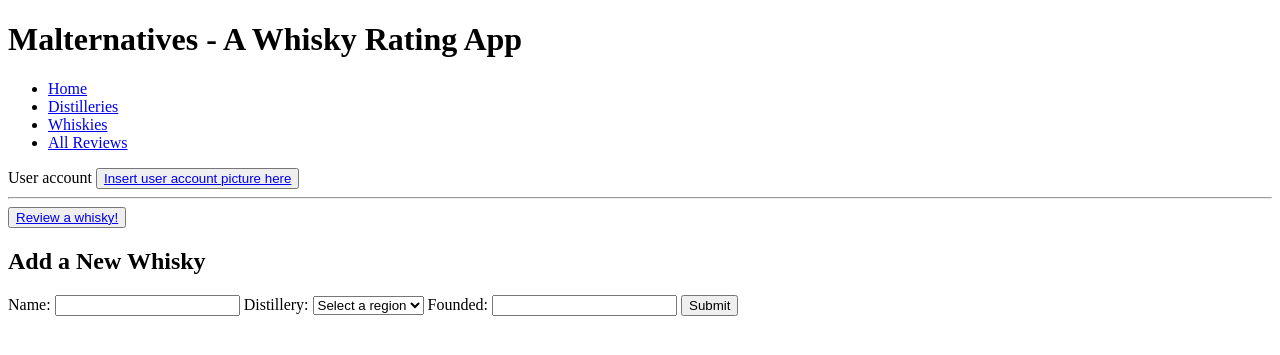
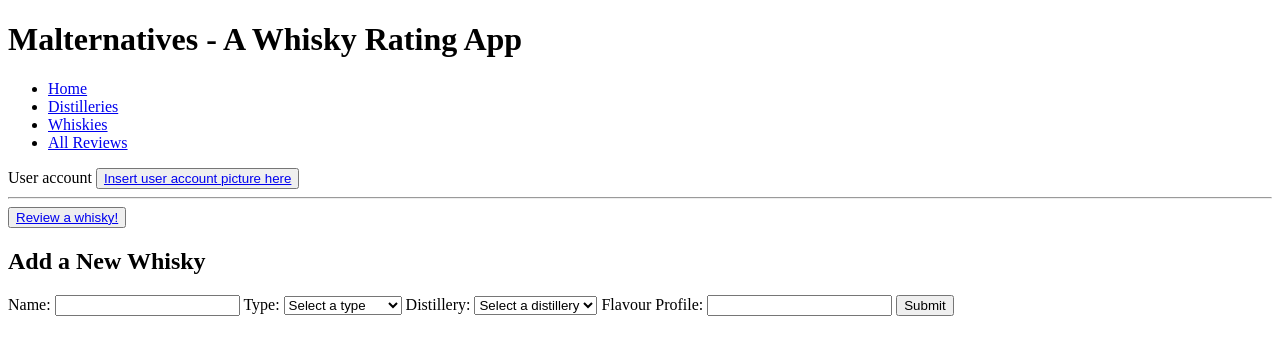
Before and after one commit to Andrew-High/malternatives_whisky_rating_app, a Flask app: page /whiskies/new in a window 1280 px wide. Shown: the top 355 px of the page. Run offline with Flask 2, Linux system fonts and the light colour scheme; data that the repository does not hold is empty; some libraries are stand-ins or nearby versions.

Commit message:
working on distillery id issue in new whisky form line 25

```diff
--- a/controllers/whiskies_controller.py
+++ b/controllers/whiskies_controller.py
@@ -14,7 +14,8 @@ def whiskies():
 # NEW
 @whiskies_blueprint.route("/whiskies/new")
 def new_whisky():
-    return render_template("whiskies/new.html")
+    distilleries = distillery_repository.select_all()
+    return render_template("whiskies/new.html", distilleries = distilleries)
 
 # CREATE
 @whiskies_blueprint.route("/whiskies", methods=["POST"])
--- a/templates/whiskies/index.html
+++ b/templates/whiskies/index.html
@@ -11,4 +11,6 @@
 </section>
 {% endfor %}
 
+<button><a href="/whiskies/new">Add a new whisky</a></button>
+
 {% endblock %}
--- a/templates/whiskies/new.html
+++ b/templates/whiskies/new.html
@@ -8,19 +8,27 @@
         <label for="name">Name:</label>
         <input type="text" name="name" id="name">
 
-        <label for="region">Distillery:</label>
-        <select name="region" id="region">
-            <option value="" disabled selected>Select a region</option>
-            <option value="campbeltown">Campbeltown</option>
-            <option value="islay">Islay</option>
-            <option value="speyside">Speyside</option>
-            <option value="highlands">Highlands</option>
-            <option value="lowlands">Lowlands</option>
-            <option value="islands">Islands</option>
+        <label for="type">Type:</label>
+        <select name="type" id="type">
+            <option value="" disabled selected>Select a type</option>
+            <option value="Single Malt">Single Malt</option>
+            <option value="Single Grain">Single Grain</option>
+            <option value="Blended Malt">Blended Malt</option>
+            <option value="Blended Grain">Blended Grain</option>
+            <option value="Blended Whisky">Blended Whisky</option>
         </select>
 
-        <label for="founded">Founded:</label>
-        <input type="number" name="founded" id="founded">
+        <label for="distillery">Distillery:</label>
+        <select name="distillery_id" id="distillery_id">
+            <option value="" disabled selected>Select a distillery</option>
+            {% for distillery in distilleries %}
+            <option value="{{distillery.id}}">{{distillery.name}}</option>
+            {% endfor %}
+            <option value=None>Not applicable</option>
+        </select>
+
+        <label for="flavour_profile">Flavour Profile:</label>
+        <input type="text" name="flavour_profile" id="flavour_profile">
 
         <input type="submit">
     </div>
```
